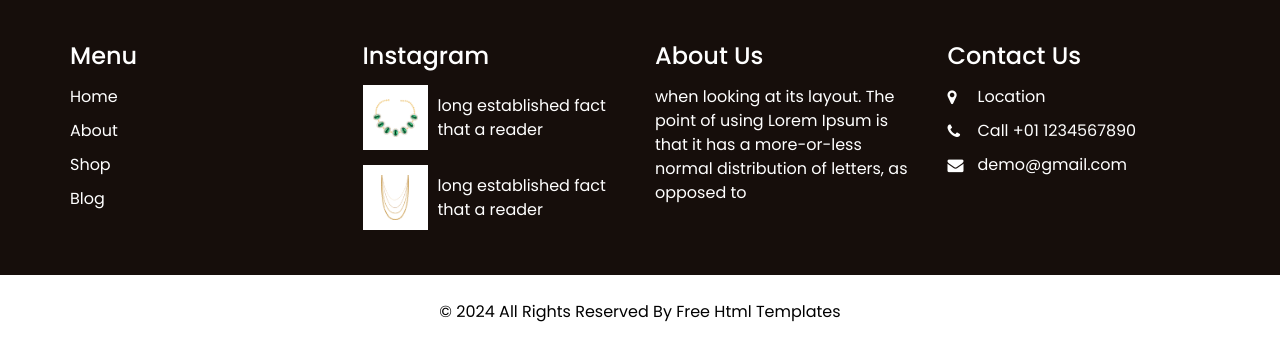
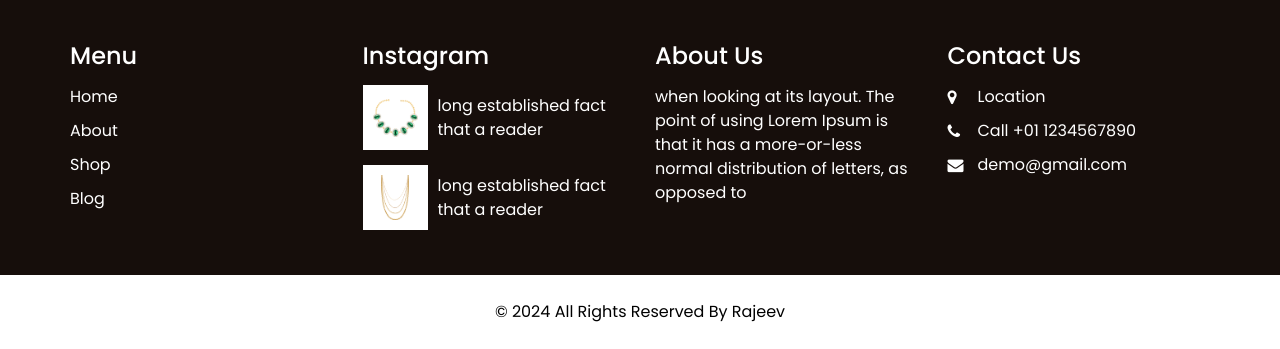
Before and after one commit to Sai2507/healet, a plain HTML site: page blog.html in a window 1280 px wide. Shown: the part 1080-1429 px from the top of the page. Drawn offline with nearby package versions, Linux system fonts and the light colour scheme.

Commit message:
Update blog.html

```diff
--- a/blog.html
+++ b/blog.html
@@ -234,7 +234,7 @@
     <div class="container">
       <p>
         &copy; <span id="displayYear"></span> All Rights Reserved By
-        <a href="https://html.design/">Free Html Templates</a>
+         <a href="#">Rajeev</a>
       </p>
     </div>
   </footer>
```
